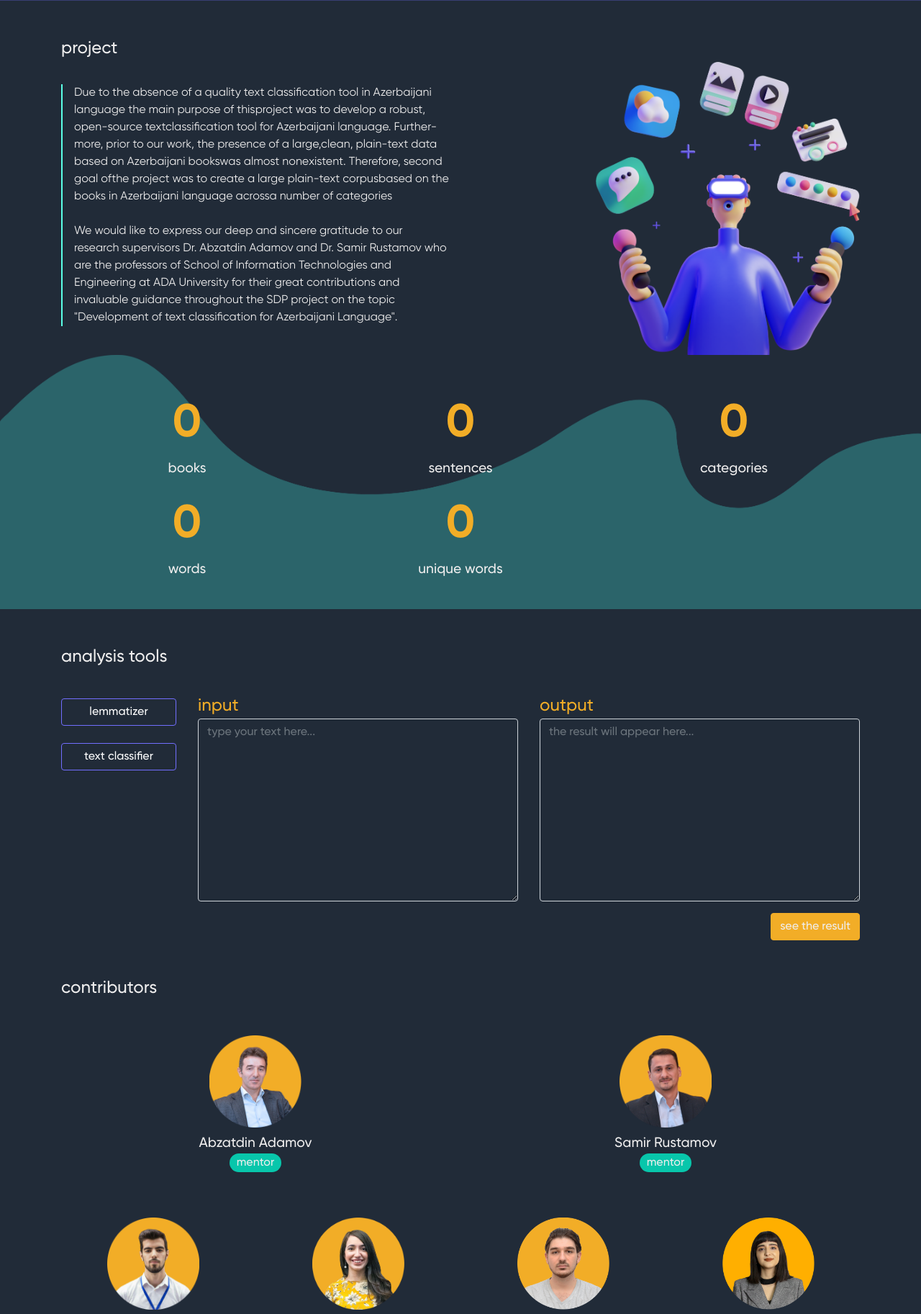
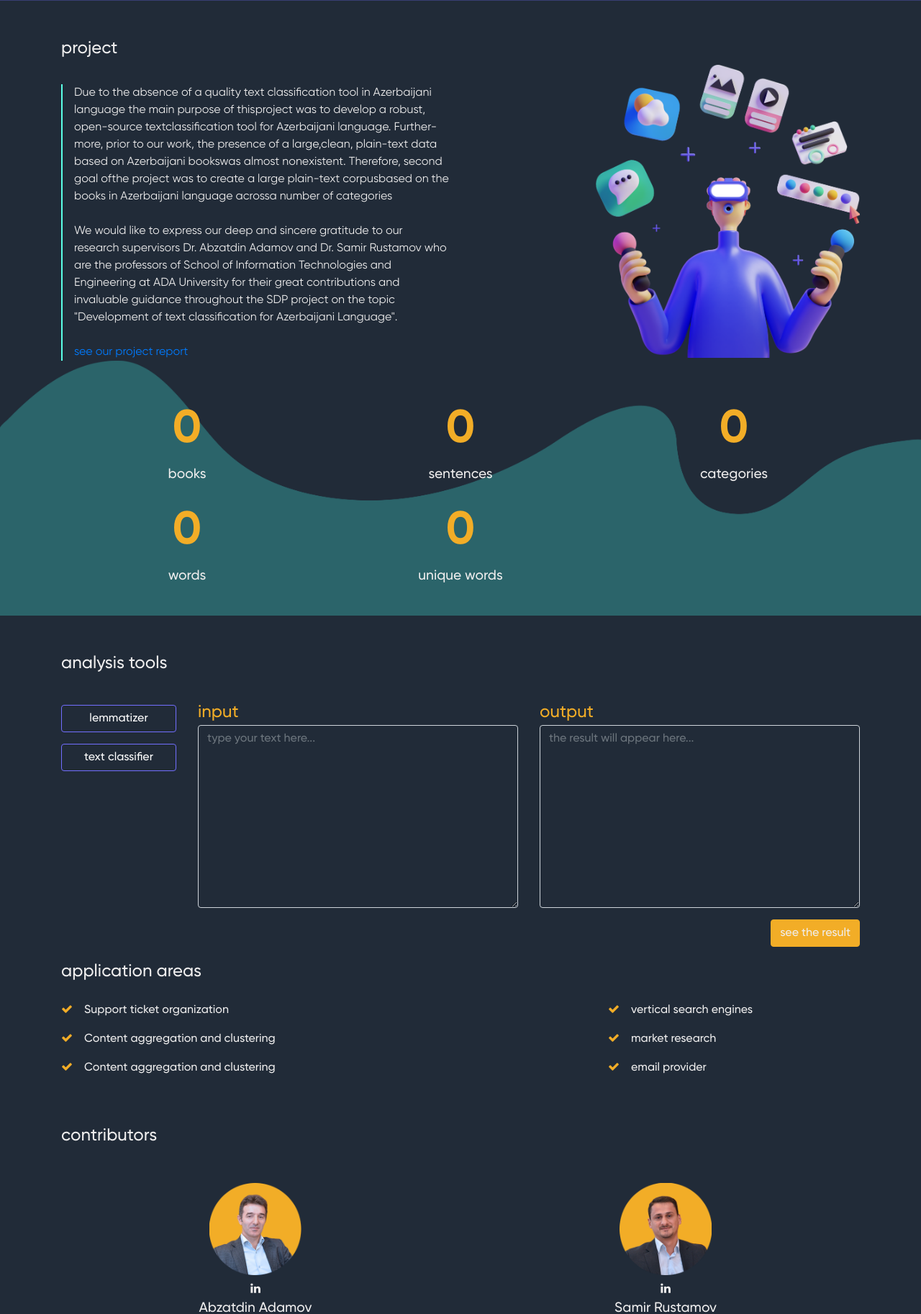
Before and after one commit to amiradamov/BakuProject, a Flask app: page / in a window 1280 px wide. Shown: the part 439-2264 px from the top of the page at 72% size. Run offline with Flask 2, Linux system fonts and the light colour scheme; some libraries are stand-ins or nearby versions.

Commit message:
linkedin & application areas added.

```diff
--- a/static/js/script.js
+++ b/static/js/script.js
@@ -77,6 +77,9 @@ $(document).ready(function () {
   }
 })
 
+
 $(document).ready(function () {
-
-});
+  $(function () {
+    $('[data-toggle="popover"]').popover()
+})
+})
--- a/templates/index.html
+++ b/templates/index.html
@@ -34,31 +34,29 @@
         <a href="#"><img id="logo" src="static/assets/images/logo.png" alt=""></a>
       </div>
 
-      <div class="col-10 d-none d-md-block mt-3">
+      <div class="col-10 mt-3">
         <ul class="nav justify-content-end">
-          <li class="nav-item">
+          <li class="nav-item d-none d-md-block">
             <a class="nav-link" href="#project">project</a>
           </li>
 
-          <li class="nav-item ml-3">
+          <li class="nav-item ml-3 d-none d-md-block">
             <a class="nav-link" href="#analysis-tools">analysis tools</a>
           </li>
 
-          <li class="nav-item ml-3">
+          <li class="nav-item ml-3 d-none d-md-block">
             <a class="nav-link" href="#database">database</a>
           </li>
 
-          <li class="nav-item ml-3">
+          <li class="nav-item ml-3 d-none d-md-block">
             <a class="nav-link" href="#contributors">contributors</a>
           </li>
 
           <li class="nav-item ml-3" id="languages">
             <a class="btn btn-secondary btn-test" type="button" href="/az">az</a>
           </li>
-
         </ul>
       </div>
-
 
     </div>
   </div>
@@ -104,6 +102,8 @@
             University for their great contributions and invaluable guidance throughout the SDP project on the topic
             "Development of text classification for Azerbaijani Language".
           </span>
+          <br><br>
+          <a href="">see our project report</a>
         </div>
       </div>
 
@@ -163,7 +163,7 @@
       <div class="col-12 col-md-2">
         <div class="input-group mt-4 d-flex flex-column">
           <form action="GET">
-            <input class="btn btn-secondary btn-lemmatizer mb-3 w-100" id="lemmatizer" type="button" value="lemmatizer">
+            <input class="btn btn-secondary btn-lemmatizer mb-2 w-100" id="lemmatizer" type="button" value="lemmatizer">
             <input class="btn btn-secondary btn-text-classifier mb-3 mt-2 w-100" id="text-classifier" type="button"
               value="text classifier">
           </form>
@@ -239,19 +239,53 @@
   </div>
   </div>
 
+  <!-- Application Areas -->
+  <div class="container">
+    <span class="title mb-4">application areas</span>
+    <div class="row">
+      <div class="col-12 col-md-6 mt-4 d-flex flex-column">
+        <span class="mb-3"><i class="fa fa-check mr-3" aria-hidden="true"></i>Support ticket organization</span>
+        <span class="mb-3"><i class="fa fa-check mr-3" aria-hidden="true"></i>Content aggregation and clustering</span>
+        <span><i class="fa fa-check mr-3" aria-hidden="true"></i>Content aggregation and clustering</span>
+      </div>
+
+    <div class="col-12 offset-md-2 col-md-4 mt-4 d-flex flex-column">
+      <span class="mb-3"><i class="fa fa-check mr-3" aria-hidden="true"></i>vertical search engines</span>
+      <span class="mb-3"><i class="fa fa-check mr-3" aria-hidden="true"></i>market research</span>
+      <span class="mb-3"><i class="fa fa-check mr-3" aria-hidden="true"></i>email provider</span>
+  </div>
+  </div>
+  </div>
+
+
   <!-- Contributors -->
 
   <div class="container mt-5 mb-4" id="contributors">
     <span class="title">contributors</span>
     <div class="row justify-content-around mt-5">
+
       <div class="col-6 col-md-3 justify-content-center mb-3 text-center">
-        <img class="us-img mb-2" src="static/assets/images/abzatdin-muellim.png" alt=""><br>
+
+        <div class="contributor">
+          <img class="us-img mb-2" src="static/assets/images/abzatdin-muellim.png" id="abzetdinm" alt=""><br>
+          <a href="https://www.linkedin.com/in/adamov/" target="_blank">
+            <i class="fa fa-linkedin"></i>
+          </a>
+        </div>
+
         <span class="names mb-2">Abzatdin Adamov</span><br>
         <span class="faculties">mentor</span>
       </div>
 
       <div class="col-6 col-md-3 justify-content-center mb-3 text-center">
-        <img class="us-img mb-2" src="static/assets/images/samir-muellim.png" alt=""><br>
+
+        <div class="contributor">
+          <img class="us-img mb-2" src="static/assets/images/samir-muellim.png" alt=""><br>
+          <a href="https://www.linkedin.com/in/samir-rustamov-83752427/" target="_blank">
+            <i class="fa fa-linkedin"></i>
+          </a>
+        </div>
+
         <span class="names mb-2">Samir Rustamov</span><br>
         <span class="faculties">mentor</span>
       </div>
@@ -260,25 +294,46 @@
     <div class="row justify-content-between mt-5">
 
       <div class="col-6 col-md-3 justify-content-center mb-3 text-center">
-        <img class="us-img mb-2" src="static/assets/images/amir.png" alt=""><br>
+        <div class="contributor">
+          <img class="us-img mb-2" src="static/assets/images/amir.png" alt=""><br>
+          <a href="https://www.linkedin.com/in/amir-adamov-84029b1ab/" target="_blank">
+            <i class="fa fa-linkedin"></i>
+          </a>
+        </div>
+
         <span class="names mb-2">Amir Adamov</span><br>
         <span class="faculties">student | BSCS'21</span>
       </div>
 
       <div class="col-6 col-md-3 justify-content-center mb-3 text-center">
-        <img class="us-img mb-2" src="static/assets/images/gunesh.png" alt=""><br>
+        <div class="contributor">
+          <img class="us-img mb-2" src="static/assets/images/gunesh.png" alt=""><br>
+          <a href="https://www.linkedin.com/in/gunash-hajiyeva-b70263167/" target="_blank">
+            <i class="fa fa-linkedin"></i>
+          </a>
+        </div>
         <span class="names mb-2">Gunash Hajiyeva</span><br>
         <span class="faculties">student | BSCS'21</span>
       </div>
 
       <div class="col-6 col-md-3 justify-content-center mb-3 text-center">
-        <img class="us-img mb-2" src="static/assets/images/ismayil.png" alt=""><br>
+        <div class="contributor">
+          <img class="us-img mb-2" src="static/assets/images/ismayil.png" alt=""><br>
+          <a href="https://www.linkedin.com/in/ismayil-karimli/" target="_blank">
+            <i class="fa fa-linkedin"></i>
+          </a>
+        </div>
         <span class="names mb-2">Ismayil Karimli</span><br>
         <span class="faculties">student | BSIT'21</span>
       </div>
 
       <div class="col-6 col-md-3 justify-content-center mb-3 text-center">
-        <img class="us-img mb-2" src="static/assets/images/narmina.png" alt=""><br>
+        <div class="contributor">
+          <img class="us-img mb-2" src="static/assets/images/narmina.png" alt=""><br>
+          <a href="https://www.linkedin.com/in/nargayeva/" target="_blank">
+            <i class="fa fa-linkedin"></i>
+          </a>
+        </div>
         <span class="names mb-2">Narmina Aghayeva</span><br>
         <span class="faculties">student | BSIT'22</span>
       </div>
@@ -286,6 +341,7 @@
     </div>
   </div>
 
+
 </body>
 
 </html>
```
Also changed, not shown: assets/style.css (+16 -5 lines), templates/az.html (+66 -17 lines).
